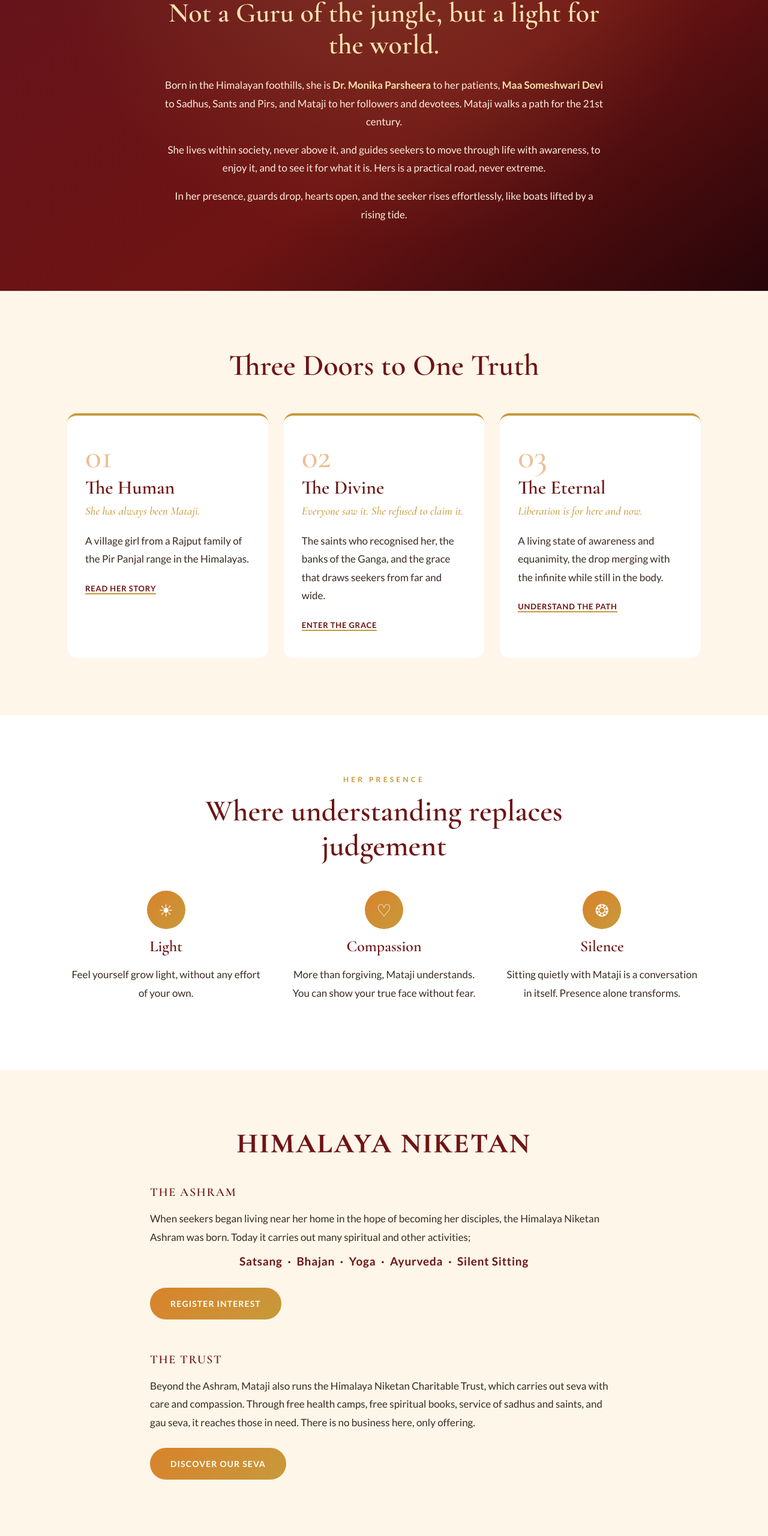
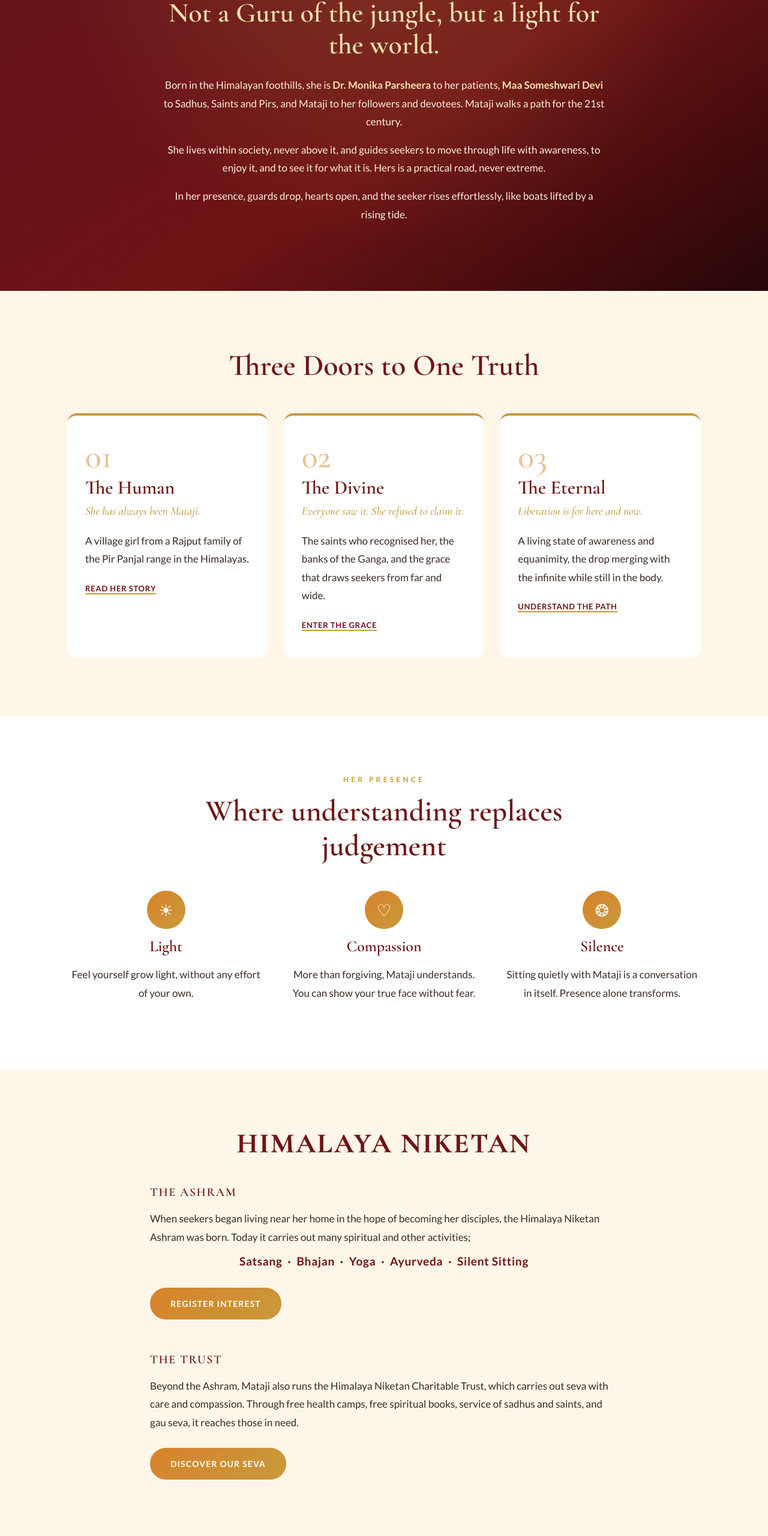
Before and after one commit to himalayaniketan/website, a plain HTML site: page index.html in a window 1280 px wide. Shown: the part 1579-4140 px from the top of the page at 60% size. Drawn offline with nearby package versions, Linux system fonts and the light colour scheme.

Commit message:
Update index.html
removed, there is no business here

```diff
--- a/index.html
+++ b/index.html
@@ -239,7 +239,7 @@ html{scroll-behavior:smooth}
 <section class="ms-story">
   <div class="ms-wrap ms-narrow">
     <h2>Not a Guru of the jungle, but a light for the world.</h2>
-    <p>Born in the Himalayan foothills, she is <strong>Dr. Monika Parsheera</strong> to her patients, <strong>Maa Someshwari Devi</strong> to Sadhus, Sants and Pirs, and Mataji to her followers and devotees. Mataji walks a path for the 21st century.</p>
+    <p>Born in the Himalayan foothills, she is <strong>Dr. Monika Parsheera</strong> to her patients, <strong>Maa Someshwari Devi</strong> to Sadhus, Saints and Pirs, and Mataji to her followers and devotees. Mataji walks a path for the 21st century.</p>
     <p>She lives within society, never above it, and guides seekers to move through life with awareness, to enjoy it, and to see it for what it is. Hers is a practical road, never extreme.</p>
     <p>In her presence, guards drop, hearts open, and the seeker rises effortlessly, like boats lifted by a rising tide.</p>
   </div>
@@ -281,7 +281,7 @@ html{scroll-behavior:smooth}
     </div>
     <div class="ms-block ms-trustrow">
       <h3>The Trust</h3>
-      <p>Beyond the Ashram, Mataji also runs the Himalaya Niketan Charitable Trust, which carries out seva with care and compassion. Through free health camps, free spiritual books, service of sadhus and saints, and gau seva, it reaches those in need. There is no business here, only offering.</p>
+      <p>Beyond the Ashram, Mataji also runs the Himalaya Niketan Charitable Trust, which carries out seva with care and compassion. Through free health camps, free spiritual books, service of sadhus and saints, and gau seva, it reaches those in need. </p>
       <div style="margin-top:26px"><a class="ms-btn gold" href="charitable-trust.html">Discover Our Seva</a></div>
     </div>
   </div>
```
